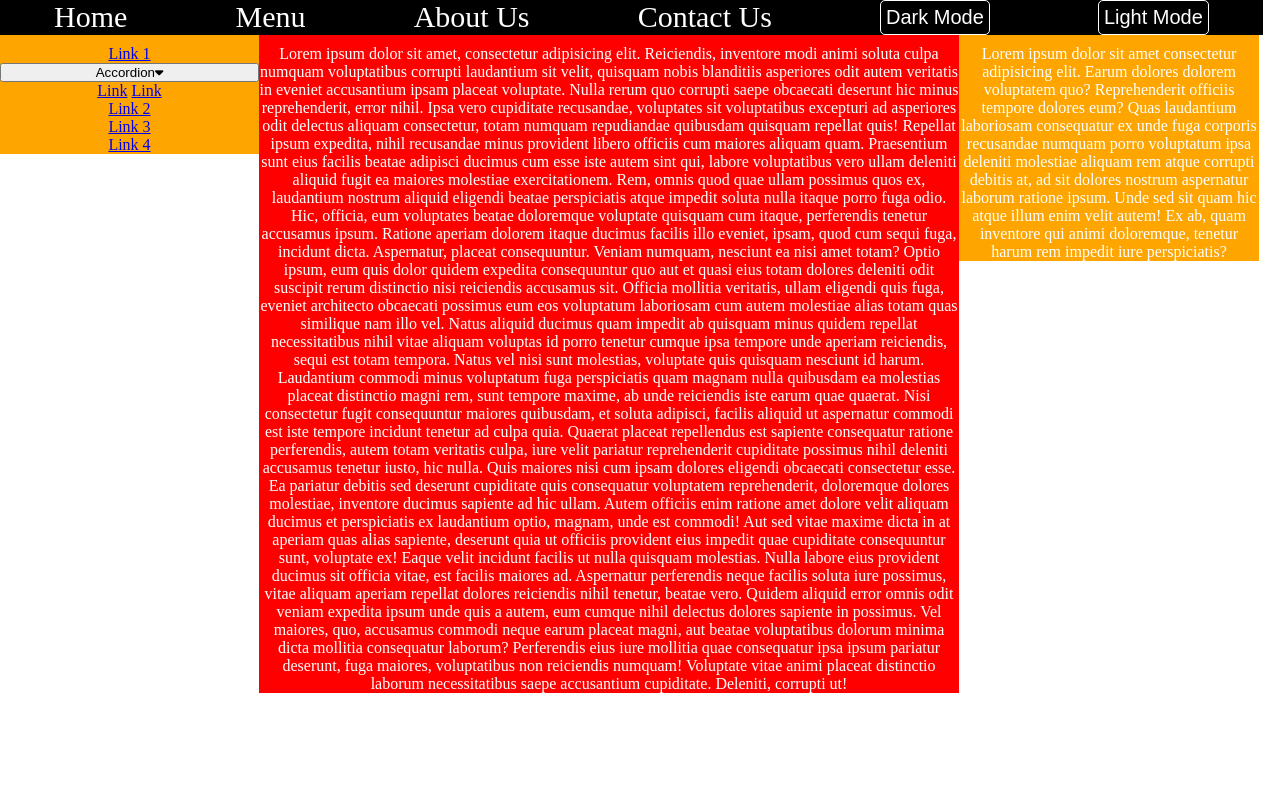
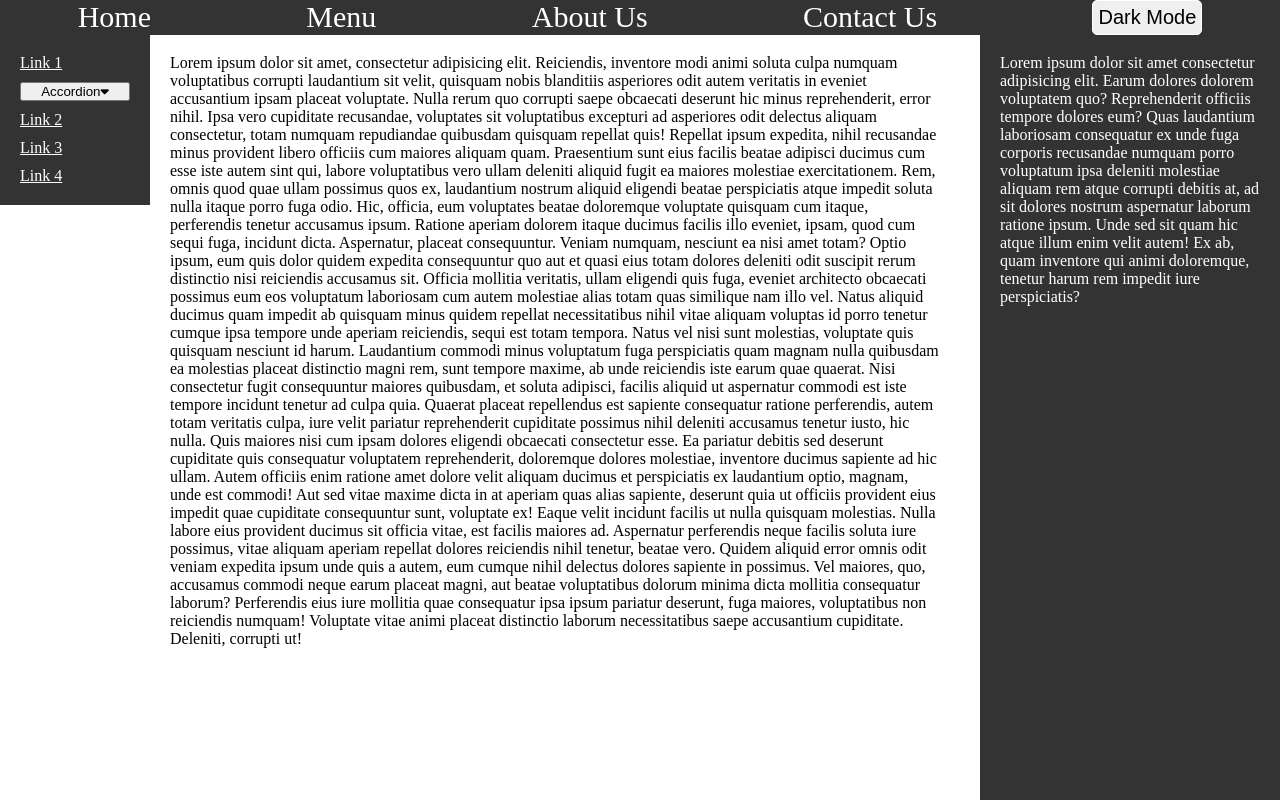
Before and after one commit to chiragrangras/JQuery, a plain HTML site: page Sidebar/01sidebar.html in a window 1280 px wide. Drawn offline with Linux system fonts and the light colour scheme.

Commit message:
new file

```diff
--- a/Sidebar/01sidebar.html
+++ b/Sidebar/01sidebar.html
@@ -15,26 +15,33 @@
     <script src="../js/jquery-3.7.1.min.js"></script>
   </head>
   <body>
-    <div class="nav">
-      <a href="#">Home</a>
-      <a href="#">Menu</a>
-      <a href="#">About Us</a>
-      <a href="#">Contact Us</a>
+
+    <div id="nav-bar" class="nav dark-theme">
+      <a href="#" class="dark-theme">Home</a>
+      <a href="#" class="dark-theme">Menu</a>
+      <a href="#" class="dark-theme">About Us</a>
+      <a href="#" class="dark-theme">Contact Us</a>
       <button id="dark">Dark Mode</button>
-      <button id="light">Light Mode</button>
     </div>
-    <aside id="left">
-      <a href="#">Link 1</a>
-      <button class="btn-1">Accordion<i class="fa fa-caret-down"></i></button>
-      <div id="demoAcc">
+    <div class="container">
+      <div id="left" class="dark-theme">
+        <div id="left-container">
+        <a href="#" class="dark-theme">Link 1</a>
+        <button class="btn-1" id="acc-btn">Accordion<i class="fa fa-caret-down"></i>
+          <div id="demo-acc">
+            <div class="acc-container">
               <a href="#" class="acc-link">Link</a>
               <a href="#" class="acc-link">Link</a>
             </div>
-      <a href="#">Link 2</a>
-      <a href="#">Link 3</a>
-      <a href="#">Link 4</a>
-    </aside>
+          </div>
+        </button>
+        <a href="#" class="dark-theme">Link 2</a>
+        <a href="#" class="dark-theme">Link 3</a>
+        <a href="#" class="dark-theme">Link 4</a>
+      </div>
+      </div>
       <div id="content">
+        <div id="content-container" >
           <article>
             Lorem ipsum dolor sit amet, consectetur adipisicing elit. Reiciendis,
             inventore modi animi soluta culpa numquam voluptatibus corrupti
@@ -92,7 +99,10 @@
             necessitatibus saepe accusantium cupiditate. Deleniti, corrupti ut!
           </article>
         </div>
-    <aside id="right">
+      </div>
+      <div id="right" class="dark-theme">
+        <div id="right-container">
+        <article>
           Lorem ipsum dolor sit amet consectetur adipisicing elit. Earum dolores
         dolorem voluptatem quo? Reprehenderit officiis tempore dolores eum? Quas
         laudantium laboriosam consequatur ex unde fuga corporis recusandae numquam
@@ -100,18 +110,68 @@
         debitis at, ad sit dolores nostrum aspernatur laborum ratione ipsum. Unde
         sed sit quam hic atque illum enim velit autem! Ex ab, quam inventore qui
         animi doloremque, tenetur harum rem impedit iure perspiciatis?
-    </aside>
+      </article>
+      </div>
+    </div>
+    </div>
     <script>
+      function showAcc(){
+          $('#demo-acc').show();
+      }
+
+      function hideAcc(){
+          $('#demo-acc').hide();
+      }
+
       $(document).ready(function(){
+      function sum(a, b){
+        return a+b;
+      }
+        // $('#dark').click(function(){
+        //   const bgColor = $('body').css('backgroundColor');
+        //   // console.log(`bgColor: ${JSON.stringify(bgColor)}`);
+        //   // console.log(bgColor === 'rgb(255, 255, 255)');
+        //   // rgb(255, 255, 255) is white color
+        //   if(bgColor === 'rgb(255, 255, 255)'){
+        //     $('body').css({backgroundColor: 'black', color: 'white'})
+        //   }else{
+        //     $('body').css({backgroundColor: 'white', color: 'black'})
+        //   }
+        // });
+
         $('#dark').click(function(){
-          $('body').css({backgroundColor: 'black', color: 'grey'})
+          $('#nav-bar').toggleClass('dark-theme');
+          $('.nav a').toggleClass('dark-theme');
+          $('#left').toggleClass('dark-theme');
+          $('#right').toggleClass('dark-theme');
+          $('#left-container a').toggleClass('dark-theme');
+          $('#acc-container').toggleClass('dark-theme');
         });
-        $('#light').click(function(){
-          $('body').css({backgroundColor: 'grey', color: 'black'})
-        });
-        $('#demoAcc').click(function(){
-          $(this).next().toggle();
-        });
+
+        // $('#light').click(function(){
+        //   $('body').css({backgroundColor: 'grey', color: 'black'})
+        // });
+
+        // $('#acc-btn').hover(function(){
+        //   const demoAccDisplay = $('#demo-acc').css('display');
+        //   if(demoAccDisplay === 'none'){
+        //     $('#demo-acc').css('display', 'block');
+        //   }else{
+        //     $('#demo-acc').css('display', 'none');
+        //   }
+        // })
+
+        // $('#acc-btn').hover(showAcc, hideAcc);
+
+        $('#acc-btn').hover(
+          function(){
+            $('#demo-acc').show();
+          },
+          function(){
+            $('#demo-acc').hide();
+          }
+        );
+
     });
     </script>
   </body>
--- a/Sidebar/style.css
+++ b/Sidebar/style.css
@@ -2,57 +2,103 @@
     margin: 0;
     padding: 0;
 }
+.container {
+    display: flex;
+    height: 100vh;
+}
+.dark-theme{
+    background-color: #333 !important;
+    color: white !important;
+}
+.light-theme{
+    background-color: white;
+    color: #333;
+}
 .nav{
-    background-color: black;
     text-align: center;
     display: flex;
     justify-content: space-around;
+    position: fixed;
+    top: 0;
+    left: 0;
+    right: 0;
+    z-index: 1;
+    background-color: white;
 }
 .nav a{
-    color: white;
+    color: black;
     text-decoration: none;
     font-size: 30px;
 }
 #dark{
-    background-color: black;
-    color: white;
     font-size: 20px;
     border: 1px solid white;
     padding: 5px;
     cursor: pointer;
     border-radius: 5px;
 }
-#light{
-    background-color: black;
-    color: white;
-    font-size: 20px;
-    border: 1px solid white;
-    padding: 5px;
-    cursor: pointer;
-    border-radius: 5px;
+
+body {
+    /* width:1263px; */
+    background-color: white;
 }
-body {
-    width:1263px;
-}
-#left, #content, #right {
+/* #left, #content, #right {
     padding-top: 10px;
     float: left;
     text-align: center;
+} */
+#left{
+    flex: 1;
+    position: fixed;
+    top: 34px;
+    width: 150px;
+    color: black;
 }
-#left{
+#left-container{
     display: flex;
     flex-direction: column;
-    width: 259px;
-    background-color: orange;
-    color: white;
+    padding: 20px;
+    gap: 10px;
+}
+#left-container a{
+    color: black;
+}
+.acc-container{
+    display: flex;
+    gap: 10px;
+    flex-direction: column;
+}
+#demo-acc a{
+    color: black;
 }
 #content {
-    width: 700px;
-    background-color: red;
-    color: white;
+    position: absolute;
+    top: 34px;
+    left: 150px;
+    flex: 3;
+    overflow-y: auto;
+    background-color: white;
+    color: black;
+    padding: 20px;
+    width: 773px;
+}
+#content-container{
+    display: flex;
 }
 #right{
+    flex: 1;
+    position: fixed;
     width: 300px;
-    background-color: orange;
-    color: white;
+    color: black;
+    top: 34px;
+    bottom: 0;
+    right: 0;
+    overflow-y: auto;
 }
+#right-container{
+    display: flex;
+    padding: 20px;
+}
+#demo-acc{
+    display: none;
+}
```
Lines whose indentation alone changed are shown as unchanged.
